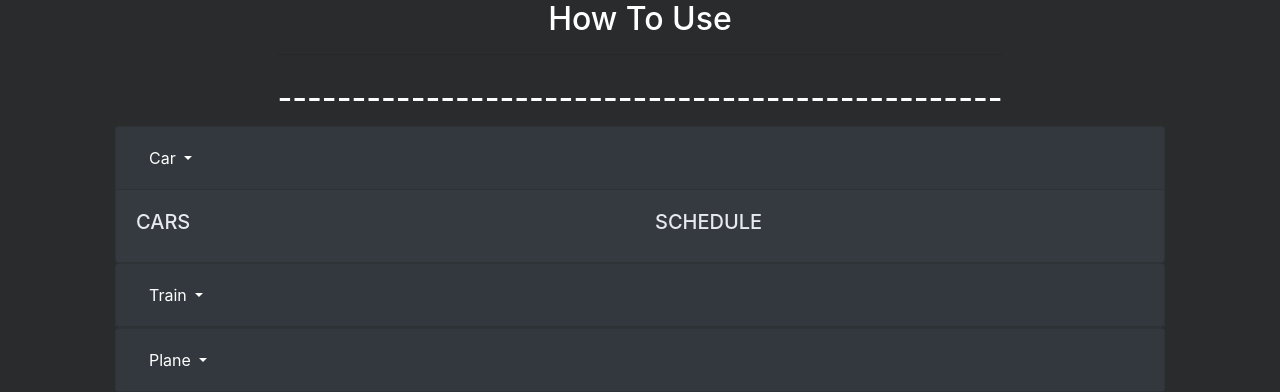
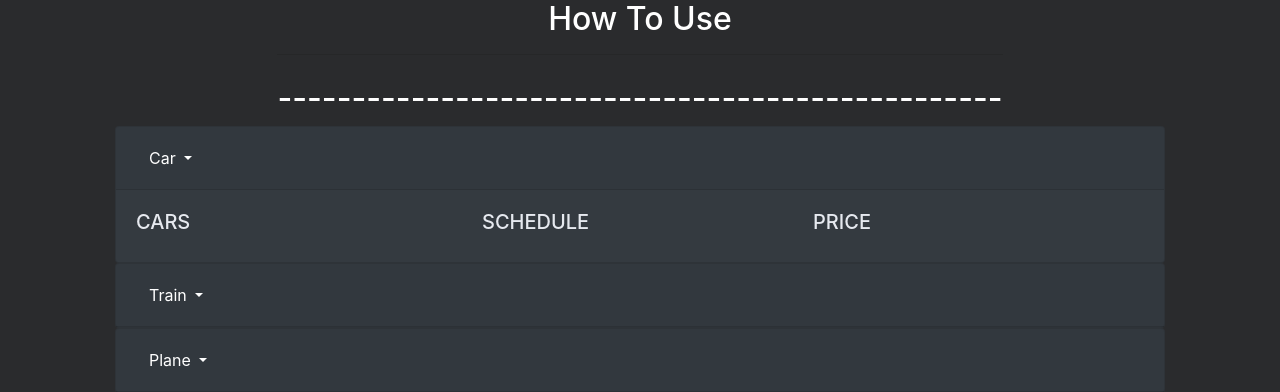
Before and after one commit to PCU-IT-2016/Interaksi-Manusia-dan-Komputer-2018-2019, a Django app: page / in a window 1280 px wide. Shown: the part 56-448 px from the top of the page. Run offline with Django 3.2, Linux system fonts and the light colour scheme; data comes from the database, SQL or seed files in the repository; some libraries are stand-ins or nearby versions.

Commit message:
row price

```diff
--- a/PublicTransportWebApp/MainApp/templates/MainApp/header.html
+++ b/PublicTransportWebApp/MainApp/templates/MainApp/header.html
@@ -83,12 +83,16 @@
     <div id="collapseOne" class="collapse show" aria-labelledby="headingOne" data-parent="#accordion">
       <div class="card-body">
       <div class="row">
-       <div class="col-md-6 mt-md-0 mt-3">
-          <h5 class="text-uppercase"> Cars</h5>
+         <div class="col-md-4 mt-md-0 mt-3">
+           <h5 class="text-uppercase">Cars</h5>
 
         </div>
-        <div class="col-md-6">
+        <div class="col-md-4">
            <h5 class="text-uppercase">Schedule</h5>
+
+        </div>
+           <div class="col-rg-4">
+           <h5 class="text-uppercase">Price</h5>
 
         </div>
       </div>
@@ -106,12 +110,16 @@
     <div id="collapseTwo" class="bg-dark collapse" aria-labelledby="headingTwo" data-parent="#accordion">
       <div class="card-body">
       <div class="row">
-       <div class="col-md-6 mt-md-0 mt-3">
+       <div class="col-md-4 mt-md-0 mt-3">
            <h5 class="text-uppercase">Trains</h5>
 
         </div>
-        <div class="col-md-6">
+        <div class="col-md-4">
            <h5 class="text-uppercase">Schedule</h5>
+
+        </div>
+           <div class="col-rg-4">
+           <h5 class="text-uppercase">Price</h5>
 
         </div>
       </div>
@@ -129,12 +137,16 @@
     <div id="collapseThree" class="collapse" aria-labelledby="headingThree" data-parent="#accordion">
       <div class="card-body">
         <div class="row">
-       <div class="col-md-6 mt-md-0 mt-3">
-          <h5 class="text-uppercase">Airlines</h5>
+          <div class="col-md-4 mt-md-0 mt-3">
+           <h5 class="text-uppercase">Planes</h5>
 
         </div>
-        <div class="col-md-6">
+        <div class="col-md-4">
            <h5 class="text-uppercase">Schedule</h5>
+
+        </div>
+           <div class="col-rg-4">
+           <h5 class="text-uppercase">Price</h5>
 
         </div>
       </div>
```
Lines whose indentation alone changed are shown as unchanged.
